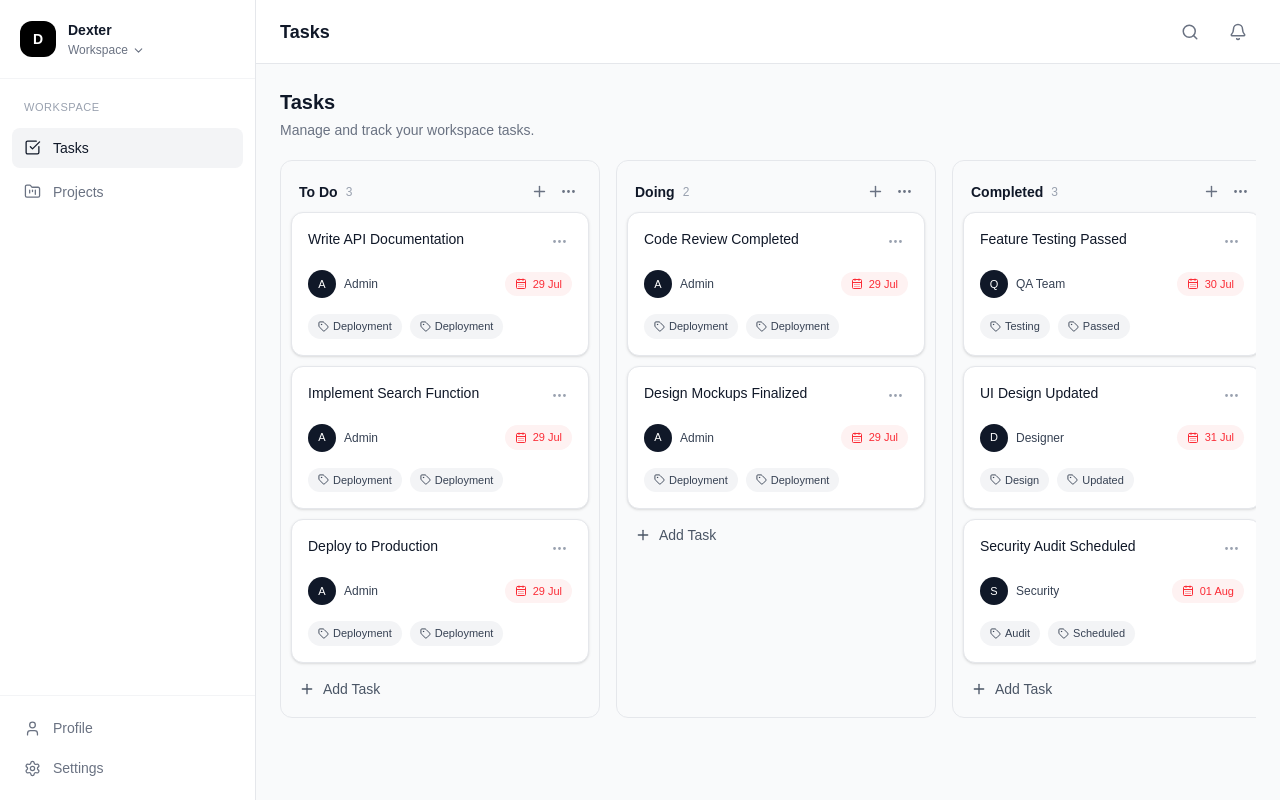
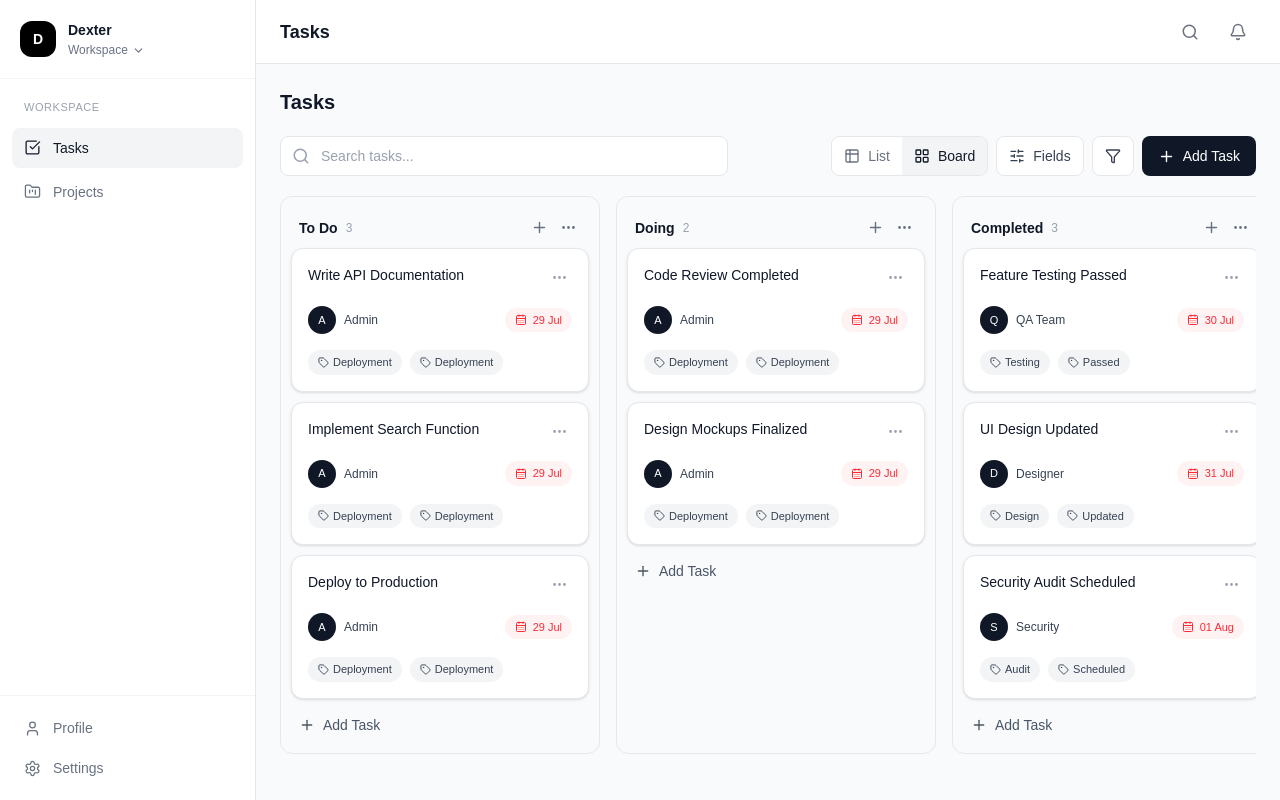
Before and after one commit to Mahima-1008/ablespace-task-manager, a Next.js app in the folder frontend/: page /tasks in a window 1280 px wide. Built offline with nearby package versions, Linux system fonts and the light colour scheme.

Commit message:
Add task toolbar with search and view controls

```diff
--- a/frontend/app/tasks/page.tsx
+++ b/frontend/app/tasks/page.tsx
@@ -1,8 +1,34 @@
+"use client";
+
+import { useMemo, useState } from "react";
+
 import AppLayout from "@/components/layout/AppLayout";
 import TaskBoard from "@/components/tasks/TaskBoard";
+import TaskHeader from "@/components/tasks/TaskHeader";
 import { tasks } from "@/lib/constants";
 
 export default function TasksPage() {
+  const [view, setView] = useState<"board" | "list">("board");
+  const [search, setSearch] = useState("");
+
+  const filteredTasks = useMemo(() => {
+    const query = search.trim().toLowerCase();
+
+    if (!query) {
+      return tasks;
+    }
+
+    return tasks.filter((task) => {
+      return (
+        task.title.toLowerCase().includes(query) ||
+        task.assignee.toLowerCase().includes(query) ||
+        task.labels.some((label) =>
+          label.toLowerCase().includes(query)
+        )
+      );
+    });
+  }, [search]);
+
   return (
     <AppLayout title="Tasks">
       <div className="space-y-5">
@@ -11,14 +37,33 @@ export default function TasksPage() {
           <h2 className="text-xl font-semibold text-gray-900">
             Tasks
           </h2>
-
-          <p className="mt-1 text-sm text-gray-500">
-            Manage and track your workspace tasks.
-          </p>
         </div>
 
+        {/* Toolbar */}
+        <TaskHeader
+          view={view}
+          onViewChange={setView}
+          search={search}
+          onSearchChange={setSearch}
+        />
+
         {/* Board */}
-        <TaskBoard tasks={tasks} />
+        {view === "board" && (
+          <TaskBoard tasks={filteredTasks} />
+        )}
+
+        {/* Temporary list message */}
+        {view === "list" && (
+          <div className="rounded-xl border border-gray-200 bg-white p-10 text-center">
+            <h3 className="text-base font-semibold text-gray-900">
+              List View
+            </h3>
+
+            <p className="mt-2 text-sm text-gray-500">
+              List view is the next part we will build.
+            </p>
+          </div>
+        )}
       </div>
     </AppLayout>
   );
--- a/frontend/components/tasks/TaskHeader.tsx
+++ b/frontend/components/tasks/TaskHeader.tsx
@@ -0,0 +1,198 @@
+"use client";
+
+import {
+  Filter,
+  Plus,
+  Search,
+  SlidersHorizontal,
+  Table2,
+  LayoutGrid,
+  X,
+} from "lucide-react";
+import { useState } from "react";
+
+interface TaskHeaderProps {
+  view: "board" | "list";
+  onViewChange: (view: "board" | "list") => void;
+  search: string;
+  onSearchChange: (value: string) => void;
+}
+
+export default function TaskHeader({
+  view,
+  onViewChange,
+  search,
+  onSearchChange,
+}: TaskHeaderProps) {
+  const [showFields, setShowFields] = useState(false);
+  const [showFilters, setShowFilters] = useState(false);
+
+  return (
+    <div className="relative flex flex-wrap items-center justify-between gap-3">
+      {/* Search */}
+      <div className="relative flex-1 min-w-[220px] max-w-md">
+        <Search
+          size={18}
+          className="absolute left-3 top-1/2 -translate-y-1/2 text-gray-400"
+        />
+
+        <input
+          type="text"
+          value={search}
+          onChange={(e) => onSearchChange(e.target.value)}
+          placeholder="Search tasks..."
+          className="h-10 w-full rounded-lg border border-gray-200 bg-white pl-10 pr-10 text-sm text-gray-900 outline-none transition placeholder:text-gray-400 focus:border-gray-400"
+        />
+
+        {search && (
+          <button
+            type="button"
+            onClick={() => onSearchChange("")}
+            className="absolute right-3 top-1/2 -translate-y-1/2 text-gray-400 hover:text-gray-700"
+          >
+            <X size={16} />
+          </button>
+        )}
+      </div>
+
+      {/* Actions */}
+      <div className="flex items-center gap-2">
+        {/* View toggle */}
+        <div className="flex h-10 overflow-hidden rounded-lg border border-gray-200 bg-white">
+          <button
+            type="button"
+            onClick={() => onViewChange("list")}
+            className={`flex items-center gap-2 px-3 text-sm transition ${
+              view === "list"
+                ? "bg-gray-100 font-medium text-gray-900"
+                : "text-gray-500 hover:bg-gray-50"
+            }`}
+          >
+            <Table2 size={16} />
+            List
+          </button>
+
+          <button
+            type="button"
+            onClick={() => onViewChange("board")}
+            className={`flex items-center gap-2 px-3 text-sm transition ${
+              view === "board"
+                ? "bg-gray-100 font-medium text-gray-900"
+                : "text-gray-500 hover:bg-gray-50"
+            }`}
+          >
+            <LayoutGrid size={16} />
+            Board
+          </button>
+        </div>
+
+        {/* Fields */}
+        <div className="relative">
+          <button
+            type="button"
+            onClick={() => {
+              setShowFields(!showFields);
+              setShowFilters(false);
+            }}
+            className="flex h-10 items-center gap-2 rounded-lg border border-gray-200 bg-white px-3 text-sm text-gray-700 transition hover:bg-gray-50"
+          >
+            <SlidersHorizontal size={16} />
+            Fields
+          </button>
+
+          {showFields && (
+            <FieldsDropdown />
+          )}
+        </div>
+
+        {/* Filter */}
+        <div className="relative">
+          <button
+            type="button"
+            onClick={() => {
+              setShowFilters(!showFilters);
+              setShowFields(false);
+            }}
+            className="flex h-10 items-center justify-center rounded-lg border border-gray-200 bg-white px-3 text-gray-700 transition hover:bg-gray-50"
+            aria-label="Filter tasks"
+          >
+            <Filter size={16} />
+          </button>
+
+          {showFilters && (
+            <div className="absolute right-0 top-12 z-50 w-64 rounded-xl border border-gray-200 bg-white p-4 shadow-lg">
+              <h3 className="text-sm font-semibold text-gray-900">
+                Filters
+              </h3>
+
+              <p className="mt-2 text-xs leading-5 text-gray-500">
+                Task filters will be added here.
+              </p>
+            </div>
+          )}
+        </div>
+
+        {/* Add Task */}
+        <button
+          type="button"
+          className="flex h-10 items-center gap-2 rounded-lg bg-gray-900 px-4 text-sm font-medium text-white transition hover:bg-gray-800"
+        >
+          <Plus size={17} />
+          Add Task
+        </button>
+      </div>
+    </div>
+  );
+}
+
+function FieldsDropdown() {
+  const fields = [
+    { name: "Priority", enabled: true },
+    { name: "Members", enabled: true },
+    { name: "Due Date", enabled: true },
+    { name: "Labels", enabled: false },
+    { name: "Status", enabled: false },
+    { name: "Reporter", enabled: false },
+  ];
+
+  return (
+    <div className="absolute right-0 top-12 z-50 w-64 rounded-xl border border-gray-200 bg-white p-2 shadow-lg">
+      {/* View options */}
+      <div className="mb-2 grid grid-cols-2 overflow-hidden rounded-lg border border-gray-200">
+        <button
+          type="button"
+          className="flex items-center justify-center gap-2 border-r border-gray-200 bg-gray-100 px-3 py-2 text-sm font-medium text-gray-900"
+        >
+          <Table2 size={15} />
+          List
+        </button>
+
+        <button
+          type="button"
+          className="flex items-center justify-center gap-2 px-3 py-2 text-sm text-gray-600 hover:bg-gray-50"
+        >
+          <LayoutGrid size={15} />
+          Board
+        </button>
+      </div>
+
+      {/* Fields */}
+      <div className="space-y-1">
+        {fields.map((field) => (
+          <label
+            key={field.name}
+            className="flex cursor-pointer items-center justify-between rounded-lg px-2 py-2 text-sm text-gray-700 hover:bg-gray-50"
+          >
+            <span>{field.name}</span>
+
+            <input
+              type="checkbox"
+              defaultChecked={field.enabled}
+              className="h-4 w-4 accent-black"
+            />
+          </label>
+        ))}
+      </div>
+    </div>
+  );
+}
```
